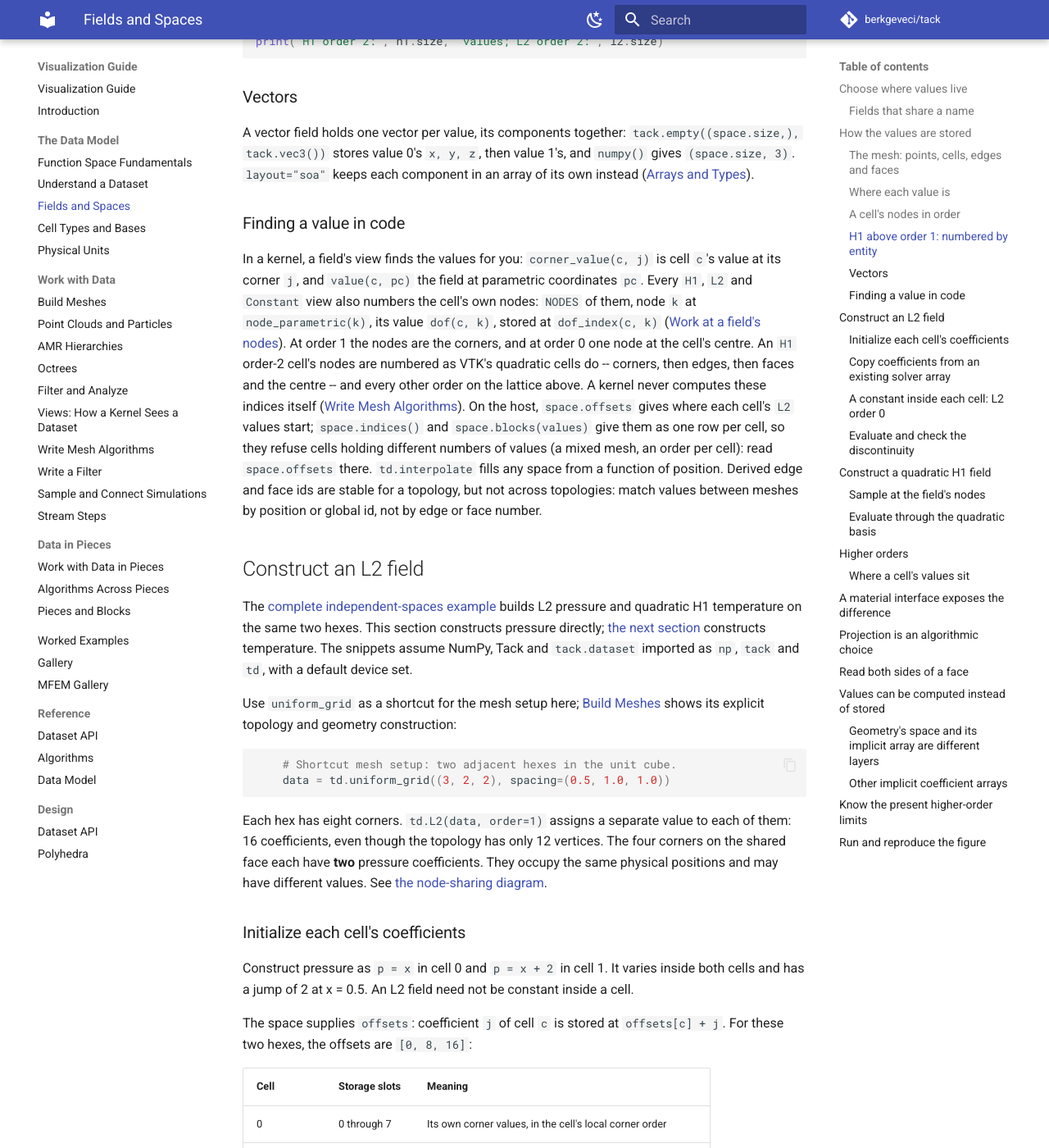
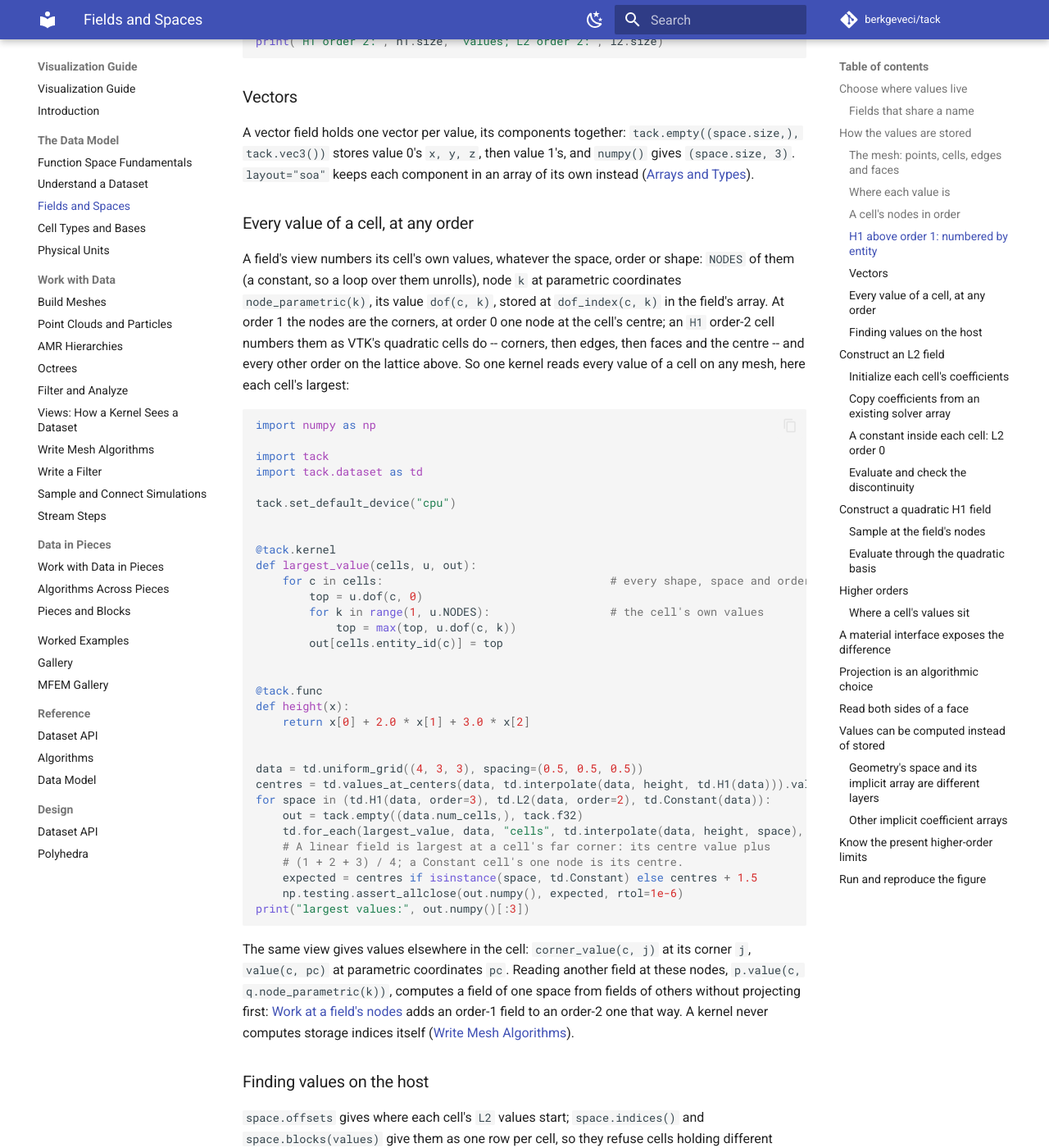
Before and after one commit to berkgeveci/tack, an MkDocs documentation site: the page built from docs/vis-guide/03-fields-and-spaces.md, in a window 1280 px wide and 1400 px high, scrolled down 6626 px. Shown: the whole window at 82% size. Built offline with MkDocs 1.6.1 and Material for MkDocs 9.7.7, drawn with Linux system fonts in a browser that asks for light colours; comment, search, counter and statistics services are not loaded; the version menu is left out.

Commit message:
Docs: the Introduction no longer points back to the guide's opening page; Fields and Spaces gives every value of a cell at any order (NODES, node_parametric, dof, dof_index) its own section, with a checked example

````diff
--- a/docs/vis-guide/03-fields-and-spaces.md
+++ b/docs/vis-guide/03-fields-and-spaces.md
@@ -271,26 +271,70 @@ value 1's, and `numpy()` gives `(space.size, 3)`. `layout="soa"` keeps each
 component in an array of its own instead
 ([Arrays and Types](../users-guide/02-arrays-and-types.md)).
 
-### Finding a value in code
+### Every value of a cell, at any order
 
-In a kernel, a field's view finds the values for you: `corner_value(c, j)`
-is cell `c`'s value at its corner `j`, and `value(c, pc)` the field at
-parametric coordinates `pc`. Every `H1`, `L2` and `Constant` view also numbers
-the cell's own nodes: `NODES` of them, node `k` at `node_parametric(k)`, its
-value `dof(c, k)`, stored at `dof_index(c, k)`
-([Work at a field's nodes](05-mesh-kernels.md#work-at-a-fields-nodes)). At
-order 1 the nodes are the corners, and at order 0 one node at the cell's
-centre. An `H1` order-2 cell's nodes are numbered as VTK's quadratic cells
-do -- corners, then edges, then faces and the centre -- and every other order
-on the lattice above. A kernel never computes these indices itself
-([Write Mesh Algorithms](05-mesh-kernels.md)). On the host, `space.offsets`
-gives where each cell's `L2` values start; `space.indices()` and
-`space.blocks(values)` give them as one row per cell, so they refuse cells
+A field's view numbers its cell's own values, whatever the space, order or
+shape: `NODES` of them (a constant, so a loop over them unrolls), node `k` at
+parametric coordinates `node_parametric(k)`, its value `dof(c, k)`, stored at
+`dof_index(c, k)` in the field's array. At order 1 the nodes are the corners,
+at order 0 one node at the cell's centre; an `H1` order-2 cell numbers them as
+VTK's quadratic cells do -- corners, then edges, then faces and the centre --
+and every other order on the lattice above. So one kernel reads every value
+of a cell on any mesh, here each cell's largest:
+
+<!-- tack-check: cell-nodes -->
+```python
+import numpy as np
+
+import tack
+import tack.dataset as td
+
+tack.set_default_device("cpu")
+
+
+@tack.kernel
+def largest_value(cells, u, out):
+    for c in cells:                                  # every shape, space and order
+        top = u.dof(c, 0)
+        for k in range(1, u.NODES):                  # the cell's own values
+            top = max(top, u.dof(c, k))
+        out[cells.entity_id(c)] = top
+
+
+@tack.func
+def height(x):
+    return x[0] + 2.0 * x[1] + 3.0 * x[2]
+
+
+data = td.uniform_grid((4, 3, 3), spacing=(0.5, 0.5, 0.5))
+centres = td.values_at_centers(data, td.interpolate(data, height, td.H1(data))).values.numpy()
+for space in (td.H1(data, order=3), td.L2(data, order=2), td.Constant(data)):
+    out = tack.empty((data.num_cells,), tack.f32)
+    td.for_each(largest_value, data, "cells", td.interpolate(data, height, space), out)
+    # A linear field is largest at a cell's far corner: its centre value plus
+    # (1 + 2 + 3) / 4; a Constant cell's one node is its centre.
+    expected = centres if isinstance(space, td.Constant) else centres + 1.5
+    np.testing.assert_allclose(out.numpy(), expected, rtol=1e-6)
+print("largest values:", out.numpy()[:3])
+```
+
+The same view gives values elsewhere in the cell: `corner_value(c, j)` at its
+corner `j`, `value(c, pc)` at parametric coordinates `pc`. Reading another
+field at these nodes, `p.value(c, q.node_parametric(k))`, computes a field of
+one space from fields of others without projecting first:
+[Work at a field's nodes](05-mesh-kernels.md#work-at-a-fields-nodes) adds an
+order-1 field to an order-2 one that way. A kernel never computes storage
+indices itself ([Write Mesh Algorithms](05-mesh-kernels.md)).
+
+### Finding values on the host
+
+`space.offsets` gives where each cell's `L2` values start; `space.indices()`
+and `space.blocks(values)` give them as one row per cell, so they refuse cells
 holding different numbers of values (a mixed mesh, an order per cell): read
-`space.offsets` there.
-`td.interpolate` fills any space from a function of position. Derived edge and
-face ids are stable for a topology, but not across topologies: match values
-between meshes by position or global id, not by edge or face number.
+`space.offsets` there. `td.interpolate` fills any space from a function of
+position. Derived edge and face ids are stable for a topology, but not across
+topologies: match values between meshes by position or global id, not by
+edge or face number.
 
 ## Construct an L2 field
 
````
Also changed, not shown: docs/vis-guide/introduction.md (+0 -6 lines).
